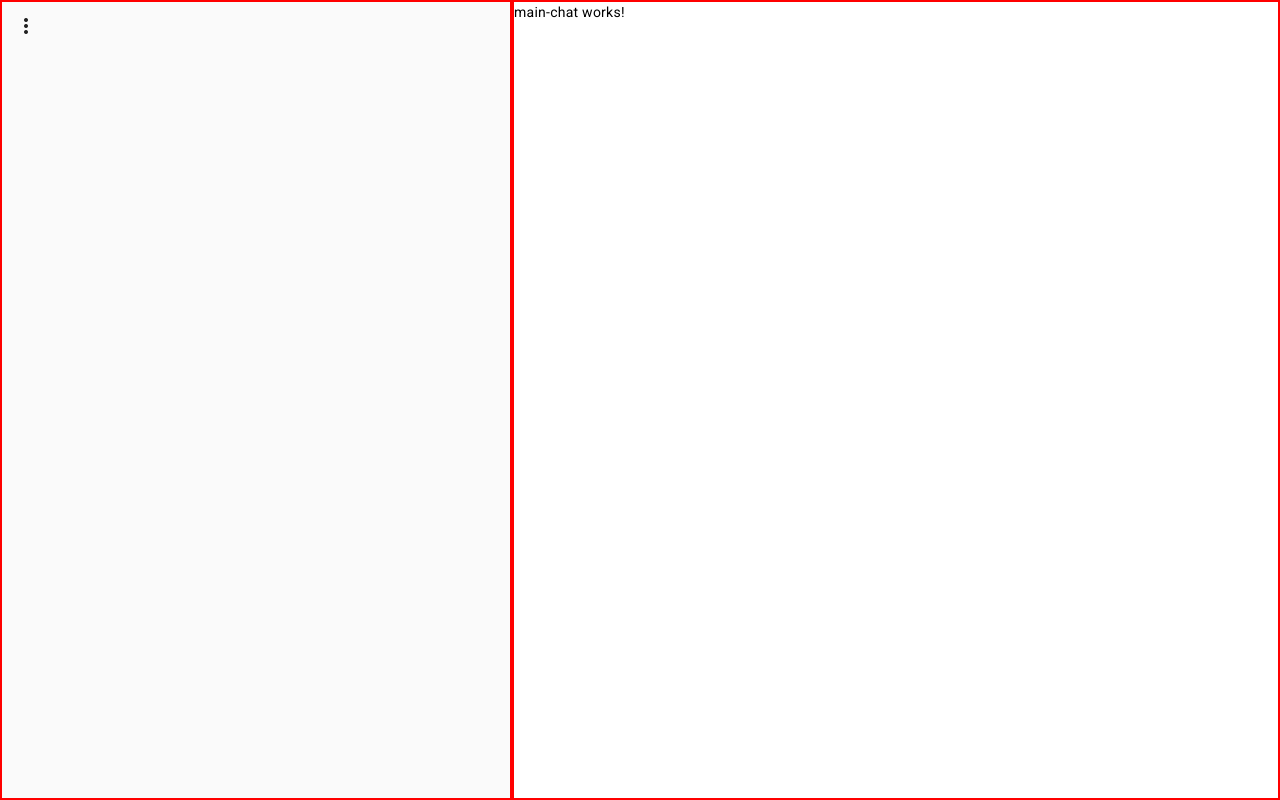
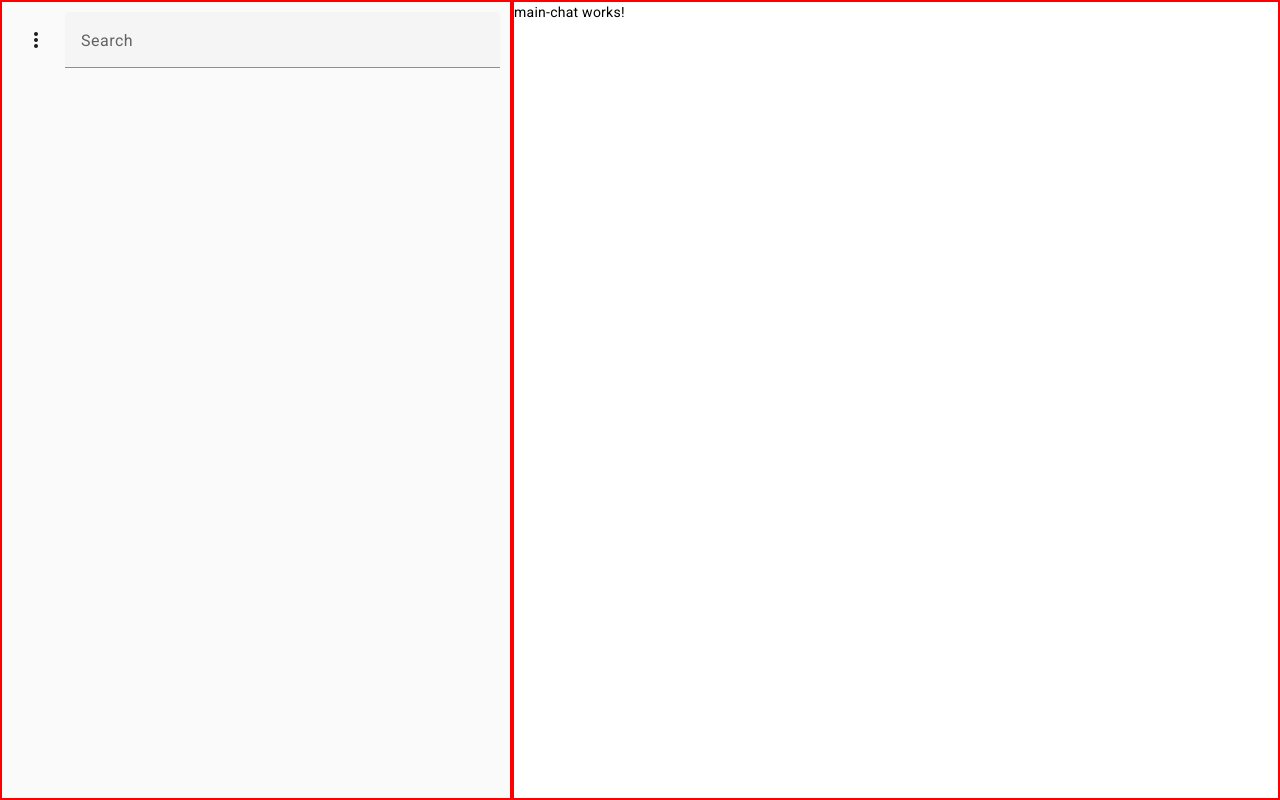
Before and after one commit to Jero1304/TelegramFake, an Angular app: page / in a window 1280 px wide. Built offline with nearby package versions, Linux system fonts and the light colour scheme.

Commit message:
ADD search-bar

```diff
--- a/src/app/componenti/side-bar-contacts/side-bar-contacts.component.css
+++ b/src/app/componenti/side-bar-contacts/side-bar-contacts.component.css
@@ -13,3 +13,15 @@ aside{
     flex-direction: column;
     align-items: flex-start;
   }
+
+  .search-bar{
+    display: flex;
+    flex-wrap: nowrap;
+    align-items: center;
+    padding: 10px;
+    gap: 5px;
+  }
+  .example-form-field{
+    margin-bottom: -22px;
+    width: 100%;
+  }
--- a/src/app/componenti/side-bar-contacts/side-bar-contacts.component.html
+++ b/src/app/componenti/side-bar-contacts/side-bar-contacts.component.html
@@ -8,14 +8,29 @@
       </button>
     </mat-drawer>
 
+    <div class="search-bar">
       <div class="example-sidenav-content" mat-button (click)="drawer.toggle()">
         <button
           mat-icon-button
-        aria-label="Example icon button with a vertical three dot icon">
+          aria-label="Example icon button with a vertical three dot icon"
+        >
           <mat-icon>more_vert</mat-icon>
         </button>
       </div>
 
-
+      <mat-form-field class="example-form-field">
+        <mat-label>Search</mat-label>
+        <input matInput type="text" [(ngModel)]="value" />
+        <button
+          *ngIf="value"
+          matSuffix
+          mat-icon-button
+          aria-label="Clear"
+          (click)="value = ''"
+        >
+          <mat-icon>close</mat-icon>
+        </button>
+      </mat-form-field>
+    </div>
   </mat-drawer-container>
 </aside>
--- a/src/app/componenti/side-bar-contacts/side-bar-contacts.component.ts
+++ b/src/app/componenti/side-bar-contacts/side-bar-contacts.component.ts
@@ -7,4 +7,5 @@ import { Component } from '@angular/core';
 })
 export class SideBarContactsComponent {
   showFiller = false
+  value=''
 }
```
Also changed, not shown: src/app/app.module.ts (+10 -1 lines). Lines whose indentation alone changed are shown as unchanged.
